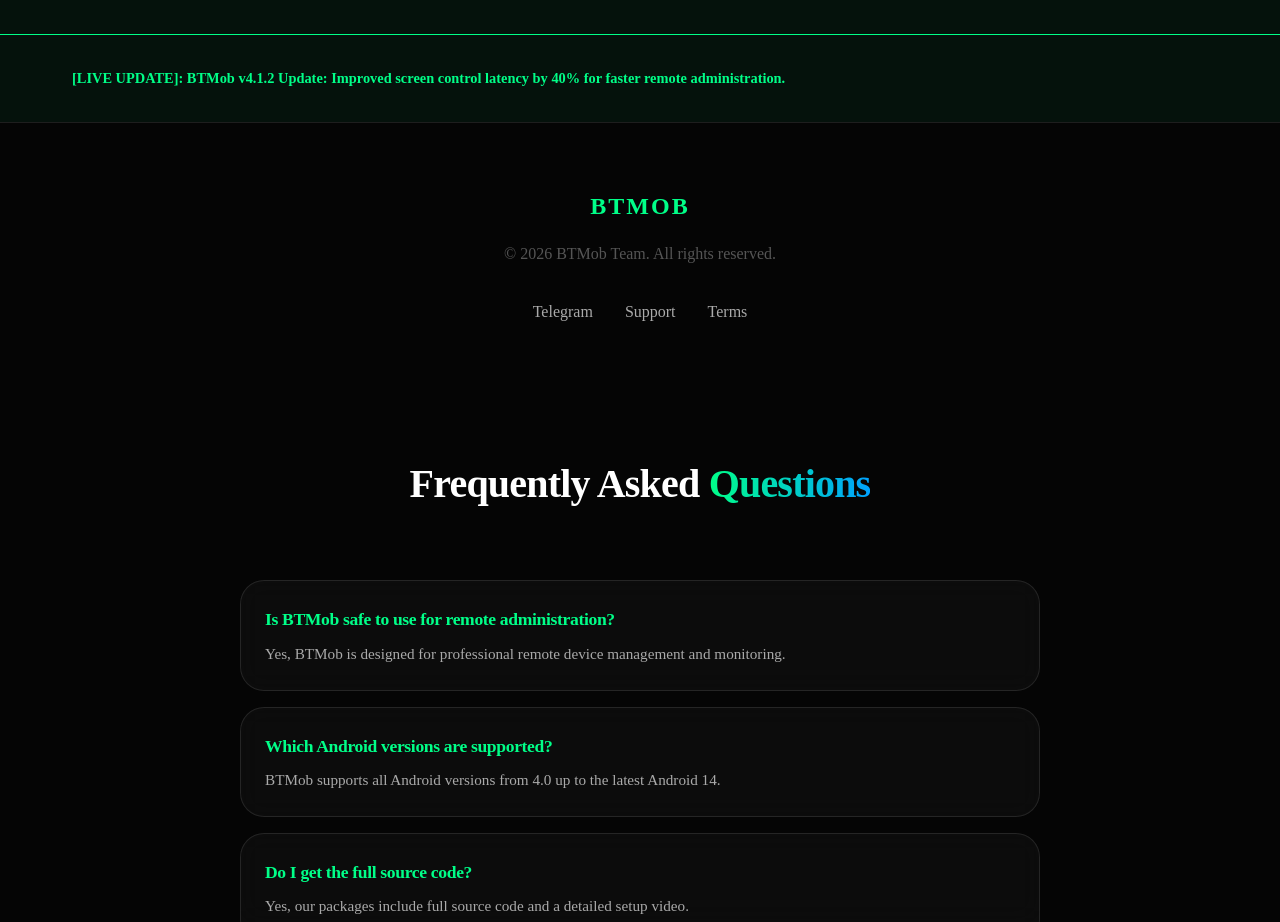
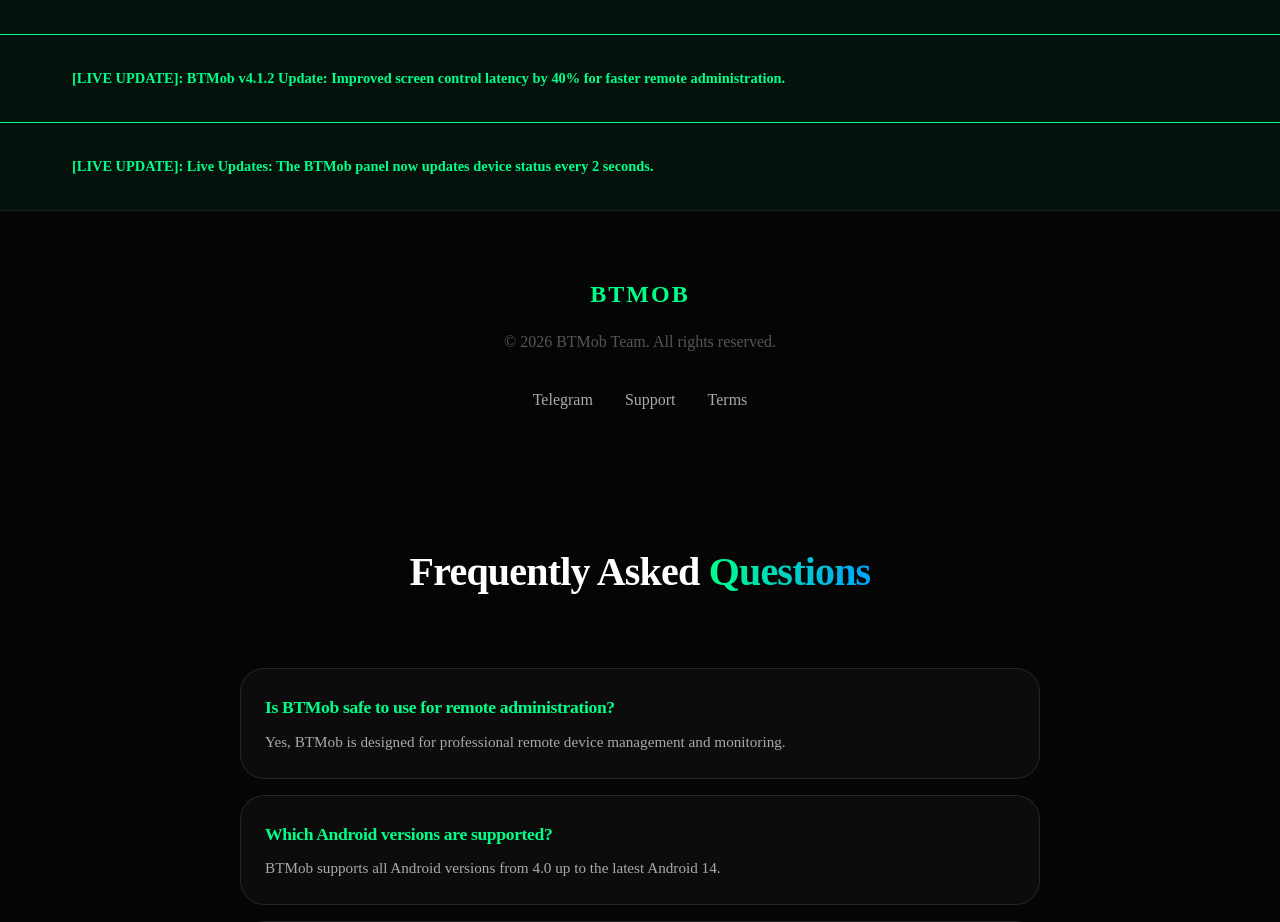
Before and after one commit to Senzmie/btmob-site, a Next.js app: page / in a window 1280 px wide. Shown: the part 6061-6983 px from the top of the page. Built offline with nearby package versions, Linux system fonts and the light colour scheme.

Commit message:
Automated SEO Update: 2026-07-07 01:48

```diff
--- a/src/app/page.tsx
+++ b/src/app/page.tsx
@@ -298,6 +298,16 @@
         </div>
       </section>
 
+
+      {/* Auto-Generated SEO Update: 7/7/2026, 1:48:51 AM */}
+      <section style={{ padding: '2rem 0', background: 'rgba(0, 255, 136, 0.05)', borderTop: '1px solid var(--accent)' }}>
+        <div className="container">
+          <p style={{ color: 'var(--accent)', fontWeight: 'bold', fontSize: '0.9rem' }}>
+            [LIVE UPDATE]: Live Updates: The BTMob panel now updates device status every 2 seconds.
+          </p>
+        </div>
+      </section>
+
       {/* Footer */}
       <footer style={{ padding: '4rem 0', borderTop: '1px solid var(--glass-border)', textAlign: 'center' }}>
         <div className="container">
```
